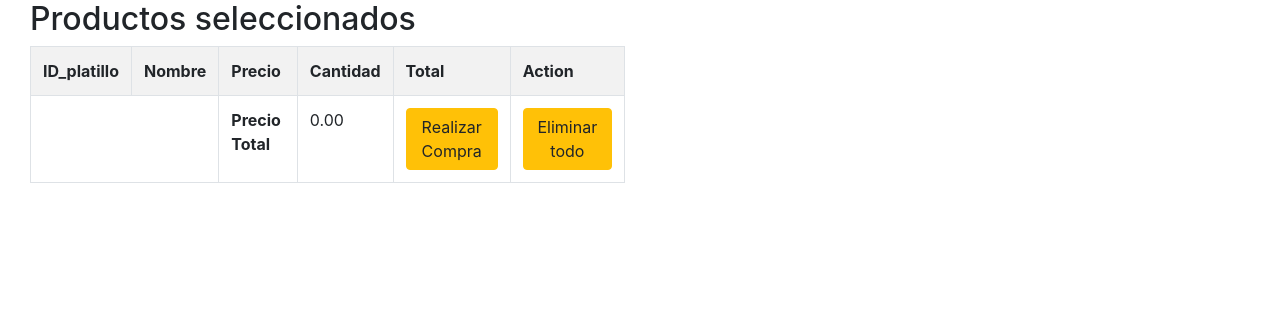
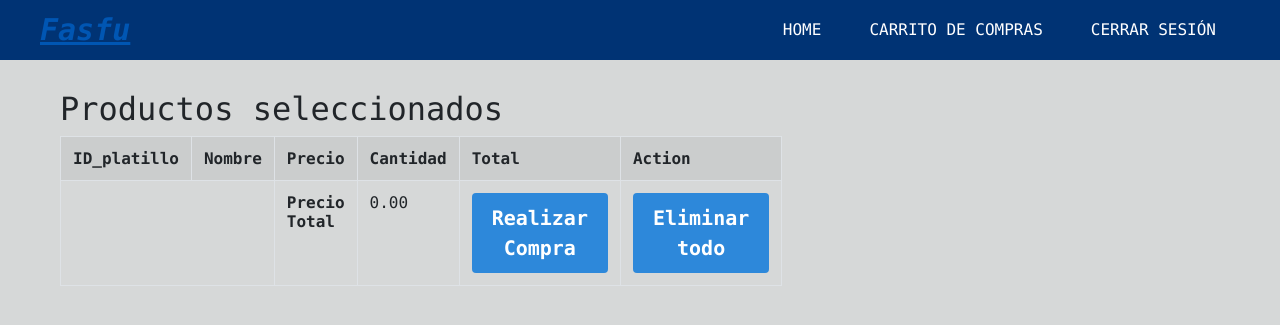
Before and after one commit to Victor-Zaragoza/fasfu, a PHP site: page /ConfirmarCompra.php in a window 1280 px wide. Shown: the top 325 px of the page. Run offline with PHP 8.4, Linux system fonts and the light colour scheme; a user stored in the database is signed in; data that the repository does not hold is empty.

Commit message:
Cambios 05/12/21

```diff
--- a/CompruebaSesion.php
+++ b/CompruebaSesion.php
@@ -1,7 +1,8 @@
 <?php
+    session_start();
     include('mysql/MysqlConn.php');
     $conn= conectar();
-    session_start();
+
 
     if(isset($_POST['AgregaCarrito'])){
         if (isset($_SESSION['usuario'])){
--- a/ConfirmarCompra.php
+++ b/ConfirmarCompra.php
@@ -1,6 +1,8 @@
 <?php
     include ("CompruebaSesion.php");
     $date = date('Y-m-d H:i:s');
+     include ("encabezados.php");
+     menu();
 ?>
 
 <!DOCTYPE html>
@@ -8,6 +10,7 @@
     <head>
       <title>Carrito Compras </title>
       <link rel="stylesheet" href="https://stackpath.bootstrapcdn.com/bootstrap/4.3.1/css/bootstrap.min.css" integrity="sha384-ggOyR0iXCbMQv3Xipma34MD+dH/1fQ784/j6cY/iJTQUOhcWr7x9JvoRxT2MZw1T" crossorigin="anonymous">
+      <link rel="stylesheet" type="text/css" href="css/estilo_general.css">
     </head>
     <body>
      <div class="container-fluid">
--- a/encabezados.php
+++ b/encabezados.php
@@ -13,8 +13,12 @@ function menu() {
     echo '
         <header class="header"><nav class="nav"><a href="#" class="submenu menu-link">Fasfu</a>
         <ul class="menu-navegacion" type="none">
-            <li class="menu-item"><a href="index.php" class="menu-link sel-link">HOME</a></li>
-            <li class="menu-item"><a href="ConfirmarCompra.php?action=enviarCorreo&total=$total" class="menu-link sel-link">CARRITO DE COMPRAS</a></li>';
+            <li class="menu-item"><a href="index.php" class="menu-link sel-link">HOME</a></li>';
+
+
+    if (isset($_SESSION['usuario']))//Si hay sesión activo
+        echo '<li class="menu-item"><a href="ConfirmarCompra.php?action=enviarCorreo&total=$total" class="menu-link sel-link">CARRITO DE COMPRAS</a></li>';
+
     if (isset($_SESSION['usuario'])) {//Si hay sesión activo
         if($_SESSION['usuario'] == "administrador"){//Y el usuario es administrador
             echo '<li class="menu-item"><a href="menu-administracion.php" class="menu-link sel-link">ADMINISTRACIÓN</a></li>';
--- a/vista-platillos.php
+++ b/vista-platillos.php
@@ -1,6 +1,7 @@
 <?php
 //Comprobamos sesión abierta
 session_start();
+
 if (!isset($_POST['busqueda'])) {
     header('index.php');
 }
@@ -81,6 +82,7 @@ if (!isset($_POST['busqueda'])) {
     <body>
         <?php
         //Agregamos el menú o encabezado.
+        //include ("CompruebaSesion.php");
         include ("encabezados.php");
         menu();
 
```
Also changed, not shown: AgregarCarrito.php (added, +7 -0 lines), VerPlatillo.php (+8 -1 lines), funciones.php (+9 -1 lines).
